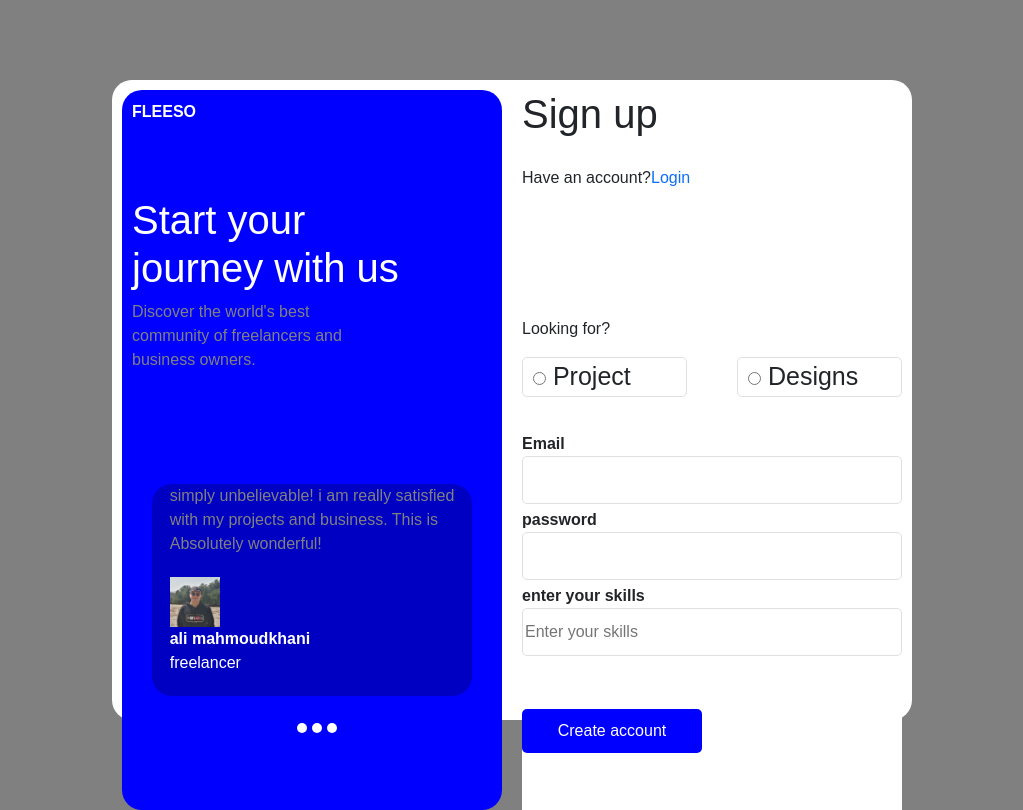
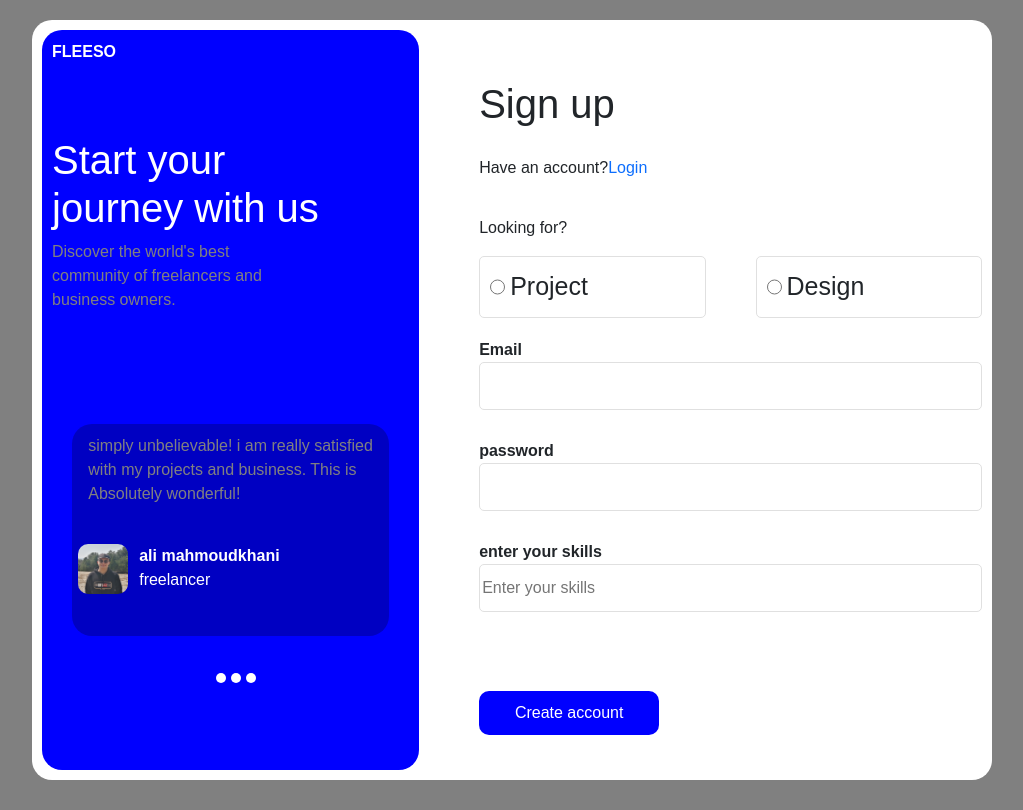
Before and after one commit to mahmoudkhani80/login-page, a React (Create React App) app: page / in a window 1280 px wide. Shown: the whole page, without its empty margins (128-1151 px from the left). Built offline with nearby package versions, Linux system fonts and the light colour scheme.

Commit message:
improved

```diff
--- a/src/App.css
+++ b/src/App.css
@@ -30,15 +30,15 @@ a:link {
   /* background-color: aqua; */
 }
 .bigbox {
-  height: 80vh;
-  width: 100vh;
+  /* height: 80vh; */
+  width: 120vh;
   grid-row: 1 / 2;
   grid-column: 1 / 3;
   display: grid;
-  grid-template-columns: repeat(2, 1fr);
+  grid-template-columns: 1.5fr 2fr;
   background-color: white;
   padding: 10px;
-  gap: 20px;
+  gap: 60px;
 }
 .blue-section {
   grid-row: 1 / 2;
@@ -47,20 +47,33 @@ a:link {
 }
 .inside-blue-section {
   display: grid;
-  grid-template-rows: 0.5fr 1fr 0.5fr 1fr 0.7fr;
+  grid-template-rows: 0.5fr 1fr 0.5fr 1fr 0.8fr;
   margin: 10px 0px 0px 10px;
 }
 .white-section {
   display: grid;
-  grid-template-rows: 0.5fr 1fr 0.2fr 0.5fr 0.5fr 0.5fr 0.5fr 1fr;
+  grid-template-rows: 0.2fr 0.2fr 0.2fr 0.5fr 0.5fr 0.5fr 0.8fr ;
   background-color: white;
+  row-gap: 20px;
+  margin-top: 50px;
 }
+
 .comment-section {
   display: grid;
   justify-content: center;
   grid-row: 4/5;
   background-color: rgb(0, 0, 194);
   margin: 0px 30px -20px 20px;
+}
+.comment-section > p {
+  margin: 10px;
+}
+.comment-profile {
+  display: grid;
+  grid-template-columns: 1fr 4fr;
+}
+.comment-section >div> img {
+  border-radius: 20%;
 }
 .border-for-inputs {
   border-style: solid;
@@ -69,30 +82,39 @@ a:link {
   border-width: 1px;
   border-radius: 5px;
 }
-.radio-buttons {
-  height: 40px;
+.grid-for-radio {
+  display: grid;
+  grid-template-columns: 20px 1fr 2fr;
+  grid-template-rows: 0.3fr 1fr 0.3fr;
+  column-gap: 10px;
+}
+.radio-buttons{
   font-size: 25px;
 }
-.radio-buttons >input {
+.radio-buttons > input {
+  grid-row: 2/3;
   margin-left: 10px;
+  width: 15px;
+}
+.radio-buttons > label {
+  grid-row: 2/3;
 }
 .radio-container {
   display: grid;
-  align-items: center;
   grid-template-columns: repeat(2, 1fr);
-  gap: 50px;
+  column-gap: 50px;
 }
 .submit {
   background-color: blue;
   border-width: 0;
-  border-radius: 5px;
+  border-radius: 10px;
   padding: 10px;
   width: 180px;
   margin-top: 50px;
 }
 .submit:hover {
   transition: 1s;
-  background-color: rgb(0, 217, 255);
+  background-color: rgb(89, 0, 255);
 }
 .input-layout {
   display: grid;
@@ -120,17 +142,17 @@ a:link {
   gap: 0.5em;
 }
 .tag-item {
-  background-color: rgb(218, 216, 216);
+  background-color: rgb(235, 234, 234);
   display: inline-block;
   padding: 0.5em 0.75em;
-  border-radius: 20px;
+  border-radius: 10px;
+  margin-right: 5px;
 }
 .tag-item .close {
   height: 20px;
   width: 20px;
-  background-color: rgb(48, 48, 48);
   display: inline-block;
-  color: #fff;
+  color: #888888;
   border-radius: 50%;
   display: inline-flex;
   justify-content: center;
--- a/src/App.js
+++ b/src/App.js
@@ -1,4 +1,3 @@
-
 import "bootstrap/dist/css/bootstrap.min.css";
 import { Container, Row, Col, Button, Form } from "react-bootstrap";
 import "./App.css";
@@ -8,6 +7,7 @@ import TagsInput from "./components/TagsInput";
 import Submit from "./components/Submit";
 import myImage from "./myimage.jpg";
 import RadioButtons from "./components/RadioButtons";
+import ThreeDot from "./components/ThreeDot"
 
 function login() {
   return (
@@ -38,7 +38,7 @@ function login() {
                 <br />
                 Absolutely wonderful!
               </p>
-              <div className="">
+              <div className="comment-profile">
                 <img
                   className=""
                   src={myImage}
@@ -52,13 +52,7 @@ function login() {
                 </div>
               </div>
             </div>
-            <div className="circle-position">
-              <div className="circle-container">
-                <span className="circle"></span>
-                <span className="circle"></span>
-                <span className="circle"></span>
-              </div>
-            </div>
+            <ThreeDot/>
           </div>
         </div>
 
@@ -68,7 +62,6 @@ function login() {
           <p>
             Have an account?<a href="#">Login</a>
           </p>
-          <p>Looking for?</p>
           {/* radio buttons */}
           <div>
             <RadioButtons />
--- a/src/components/RadioButtons.js
+++ b/src/components/RadioButtons.js
@@ -1,12 +1,14 @@
-
 function Radio() {
   return (
-    <div className="radio-container">
-      <div className="radio-buttons border-for-inputs">
-        <input type="radio" name="look"/> Project
-      </div>
-      <div className="radio-buttons border-for-inputs">
-        <input type="radio" name="look"/> Designs
+    <div>
+      <p>Looking for?</p>
+      <div className="radio-container">
+        <div className="radio-buttons grid-for-radio border-for-inputs">
+          <input type="radio" name="look"/><label>Project</label>
+        </div>
+        <div className="radio-buttons grid-for-radio border-for-inputs">
+          <input type="radio" name="look"/><label>Design</label>
+        </div>
       </div>
     </div>
   );
--- /dev/null
+++ b/src/components/ThreeDot.js
@@ -0,0 +1,12 @@
+function Radio() {
+  return (
+    <div className="circle-position">
+      <div className="circle-container">
+        <span className="circle"></span>
+        <span className="circle"></span>
+        <span className="circle"></span>
+      </div>
+    </div>
+  );
+}
+export default Radio;
```
